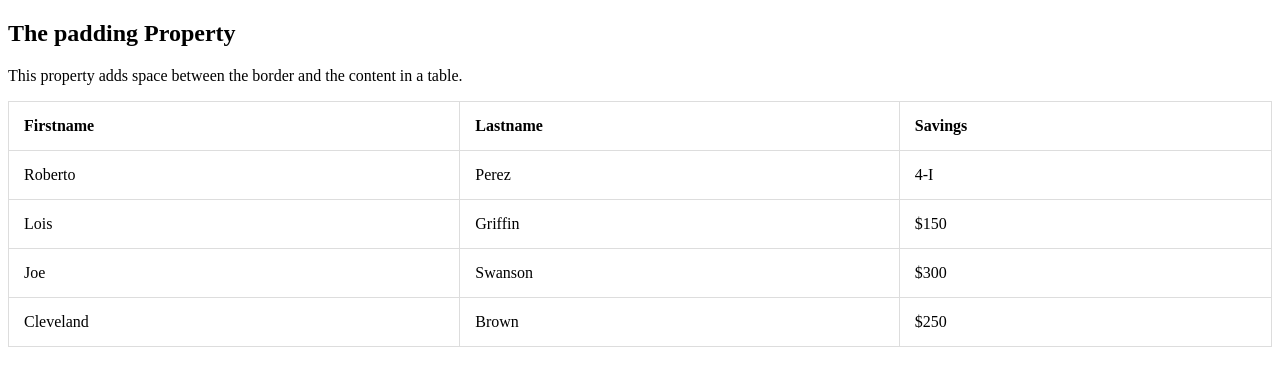
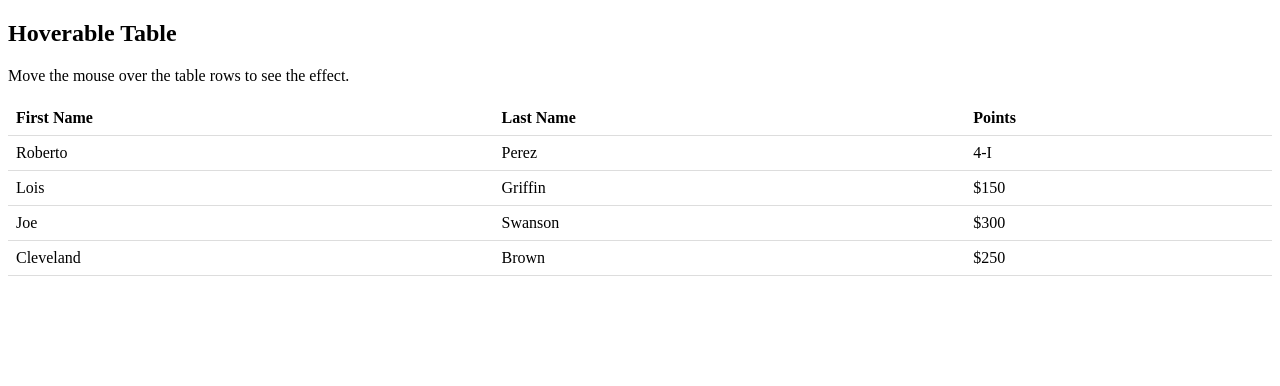
Before and after one commit to Roberto-Perez1084/pagina_web_kirki, a plain HTML site: page index.html in a window 1280 px wide. Drawn offline with Linux system fonts and the light colour scheme.

Commit message:
Update index.html

```diff
--- a/index.html
+++ b/index.html
@@ -2,32 +2,31 @@
 <html>
 <head>
 <style>
-table, td, th {
-  border: 1px solid #ddd;
-  text-align: left;
-}
-
 table {
   border-collapse: collapse;
   width: 100%;
 }
 
 th, td {
-  padding: 15px;
+  padding: 8px;
+  text-align: left;
+  border-bottom: 1px solid #ddd;
 }
+
+tr:hover {background-color: coral;}
 </style>
 </head>
 <body>
 
-<h2>The padding Property</h2>
+<h2>Hoverable Table</h2>
 
-<p>This property adds space between the border and the content in a table.</p>
+<p>Move the mouse over the table rows to see the effect.</p>
 
 <table>
   <tr>
-    <th>Firstname</th>
-    <th>Lastname</th>
-    <th>Savings</th>
+    <th>First Name</th>
+    <th>Last Name</th>
+    <th>Points</th>
   </tr>
   <tr>
     <td>Roberto</td>
```
